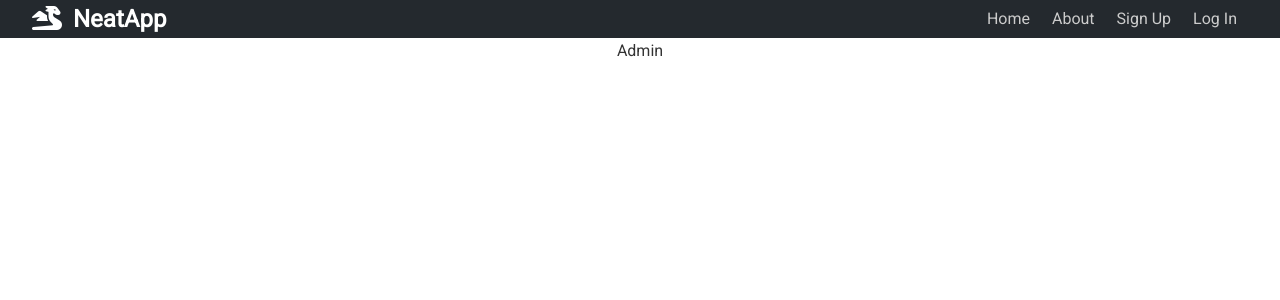
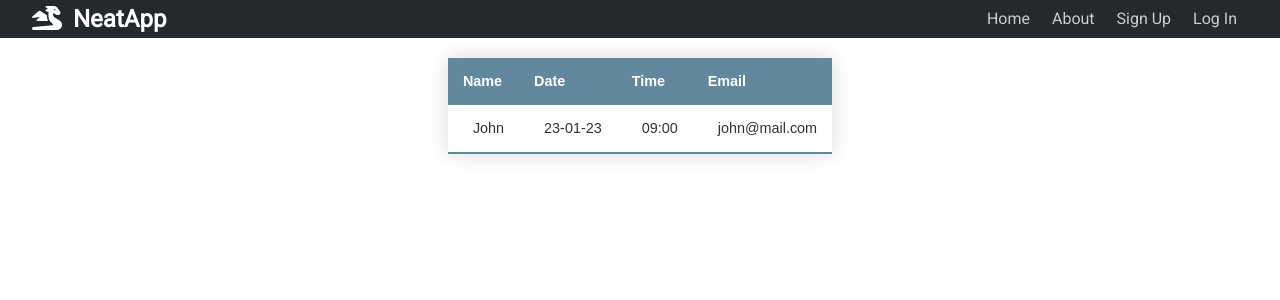
Before and after one commit to Nita1001/neatApp, a React (Create React App) app: page /admin in a window 1280 px wide. Shown: the top 300 px of the page. Built offline with nearby package versions, Linux system fonts and the light colour scheme; no server answers.

Commit message:
usersTable

```diff
--- /dev/null
+++ b/src/components/Table.js
@@ -0,0 +1,61 @@
+import React, { useReducer, useEffect } from 'react';
+import './styles/Table.style.css'
+import { getUsers } from '../api/userServices';
+
+const data = [
+    { name: 'John', schedule: { date: '23-01-23', time: '09:00' }, email: 'john@mail.com' },
+];
+
+const reducer = () => {
+
+}
+
+const Table = () => {
+    const initialState = {
+        name: '',
+        date: '',
+        time: '',
+        error: null
+    }
+
+    const [state, dispatch] = useReducer(reducer, initialState)
+
+    useEffect(() => {
+        const fatchUsers = async () => {
+            try {
+                const users = await getUsers();
+                console.log(users);
+            } catch (error) {
+                console.log('error ocured');
+            }
+        }
+        fatchUsers();
+    }, [])
+
+    const tableRows = data.map((row, index) => (
+        <tr key={index}>
+            <td>{row.name}</td>
+            <td>{row.schedule.date}</td>
+            <td>{row.schedule.time}</td>
+            <td>{row.email}</td>
+        </tr>
+    ));
+
+    return (
+        <table>
+            <thead>
+                <tr>
+                    <th>Name</th>
+                    <th>Date</th>
+                    <th>Time</th>
+                    <th>Email</th>
+                </tr>
+            </thead>
+            <tbody>
+                {tableRows}
+            </tbody>
+        </table>
+    );
+};
+
+export default Table
--- /dev/null
+++ b/src/components/styles/Table.style.css
@@ -0,0 +1,39 @@
+table {
+    width: 100%;
+    border-collapse: collapse;
+    margin: 20px 0;
+    font-size: 0.9em;
+    font-family: sans-serif;
+    box-shadow: 0 0 20px rgba(0, 0, 0, 0.15);
+}
+
+thead tr {
+    background-color: #094566a3;
+    color: #ffffff;
+    text-align: left;
+}
+
+th,
+td {
+    padding: 12px 15px;
+    text-align: left;
+}
+
+tbody tr {
+    border-bottom: 1px solid #dddddd;
+}
+
+tbody tr:nth-of-type(even) {
+    background-color: #f3f3f3;
+}
+
+tbody tr:last-of-type {
+    border-bottom: 2px solid #094566a3;
+}
+
+tbody td:before {
+    content: attr(data-label);
+    display: inline-block;
+    font-weight: bold;
+    margin-right: 10px;
+}
--- a/src/pages/Admin.js
+++ b/src/pages/Admin.js
@@ -1,10 +1,15 @@
 import React from 'react'
 import { Helmet } from 'react-helmet'
+import Table from '../components/Table'
+
 const Admin = () => {
+
     return (
         <>
             <Helmet><title>NeatApp | Admin</title></Helmet>
-            <div>Admin</div>
+            <div className='adminsPage'>
+                <Table></Table>
+            </div>
         </>
     )
 }
```
